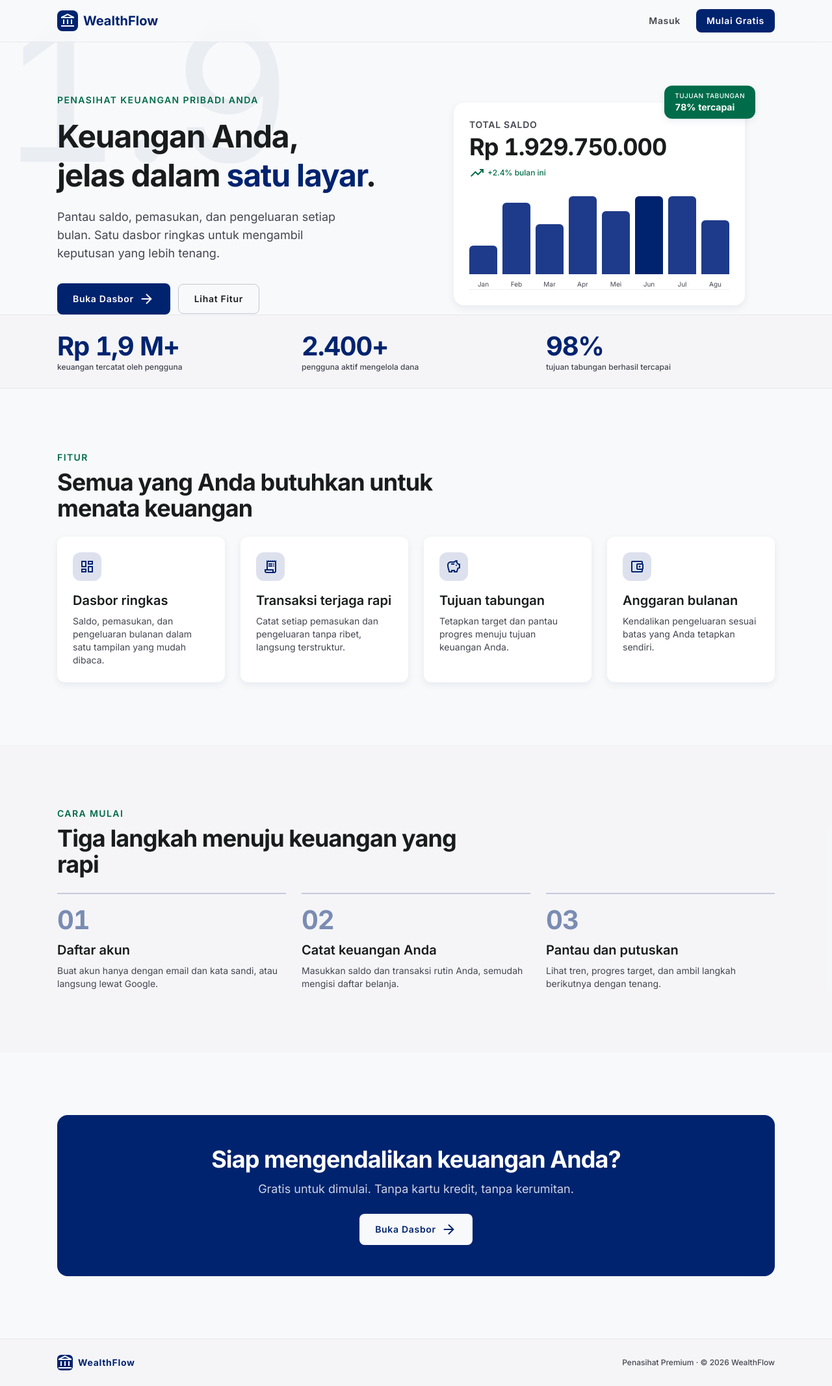
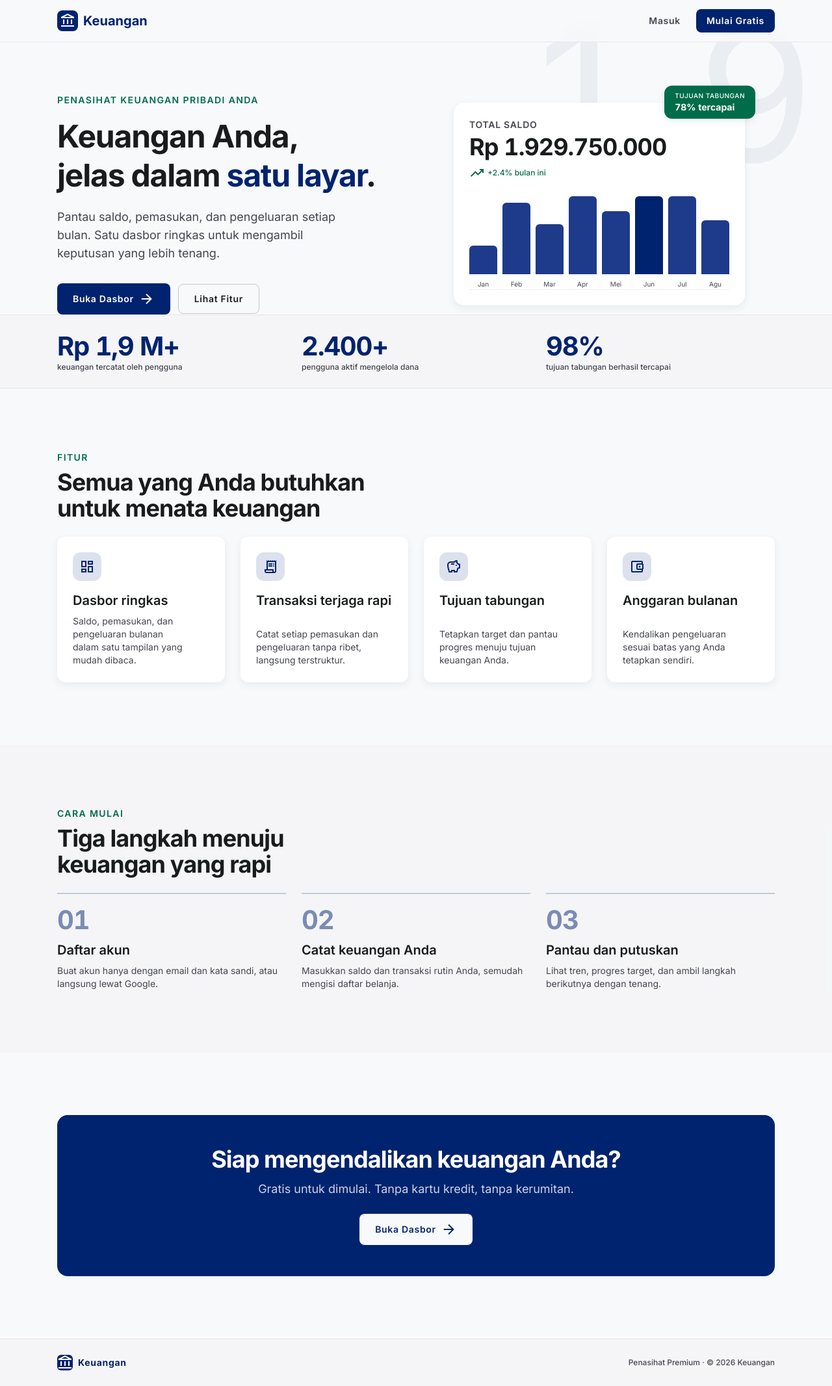
Before and after one commit to rafie26/keuangan, a Next.js app: page / in a window 1280 px wide. Shown: the whole page at 65% size. Built offline with nearby package versions, Linux system fonts and the light colour scheme.

Commit message:
Perubahan nama aplikasi

```diff
--- a/src/app/layout.tsx
+++ b/src/app/layout.tsx
@@ -8,13 +8,13 @@ const inter = Inter({
 });
 
 export const metadata: Metadata = {
-  title: "WealthFlow - Penasihat Keuangan Premium",
+  title: "Keuangan - Penasihat Keuangan Premium",
   description: "Smart Finance & Savings Tracker",
 };
 
 export default function RootLayout({ children }: LayoutProps<"/">) {
   return (
-    <html lang="id" className={`${inter.variable} h-full antialiased`}>
+    <html lang="id" className={`${inter.variable} h-full scroll-smooth antialiased`}>
       <body className="flex min-h-full flex-col">
         {/* eslint-disable-next-line @next/next/no-page-custom-font */}
         <link
--- a/src/app/login/page.tsx
+++ b/src/app/login/page.tsx
@@ -87,7 +87,7 @@ function LoginForm() {
       <div className="w-full max-w-md">
         <div className="mb-unit-lg text-center">
           <h1 className="text-headline-lg font-headline-lg font-bold text-primary">
-            WealthFlow
+            Keuangan
           </h1>
           <p className="text-label-sm font-label-sm text-on-surface-variant">
             {mode === "login"
--- a/src/app/page.tsx
+++ b/src/app/page.tsx
@@ -64,7 +64,7 @@ export default function LandingPage() {
               <Icon icon="account_balance" className="text-base" />
             </span>
             <span className="text-headline-sm font-headline-sm font-bold text-primary">
-              WealthFlow
+              Keuangan
             </span>
           </a>
           <div className="flex items-center gap-3">
@@ -85,8 +85,8 @@ export default function LandingPage() {
       </nav>
 
       <section className="relative overflow-hidden pt-28 md:pt-36">
-        <div className="pointer-events-none absolute inset-0 select-none opacity-[0.05]">
-          <p className="font-tabular text-[18rem] leading-none text-primary">
+        <div className="pointer-events-none absolute inset-0 flex select-none justify-end opacity-[0.05]">
+          <p className="mr-6 font-tabular text-[13rem] leading-none text-primary md:text-[18rem]">
             1.9
           </p>
         </div>
@@ -95,13 +95,13 @@ export default function LandingPage() {
             <p className="mb-4 text-label-md font-label-md uppercase tracking-widest text-secondary">
               Penasihat keuangan pribadi Anda
             </p>
-            <h1 className="text-4xl font-bold leading-tight tracking-tight text-on-surface md:text-5xl">
+            <h1 className="text-balance text-4xl font-bold leading-tight tracking-tight text-on-surface md:text-5xl">
               Keuangan Anda,
               <br />
               jelas dalam{" "}
               <span className="text-primary">satu layar</span>.
             </h1>
-            <p className="mt-5 max-w-md text-body-lg font-body-lg text-on-surface-variant">
+            <p className="mt-5 max-w-md text-pretty text-body-lg font-body-lg text-on-surface-variant">
               Pantau saldo, pemasukan, dan pengeluaran setiap bulan. Satu
               dasbor ringkas untuk mengambil keputusan yang lebih tenang.
             </p>
@@ -199,15 +199,15 @@ export default function LandingPage() {
           <p className="mb-2 text-label-md font-label-md uppercase tracking-widest text-secondary">
             Fitur
           </p>
-          <h2 className="text-3xl font-bold tracking-tight text-on-surface md:text-4xl">
-            Semua yang Anda butuhkan untuk menata keuangan
-          </h2>
+            <h2 className="text-balance text-3xl font-bold tracking-tight text-on-surface md:text-4xl">
+              Semua yang Anda butuhkan untuk menata keuangan
+            </h2>
         </div>
         <div className="grid grid-cols-1 gap-gutter md:grid-cols-2 lg:grid-cols-4">
           {features.map((feature) => (
             <div
               key={feature.title}
-              className="group rounded-xl bg-surface-container-lowest p-unit-lg card-shadow transition-transform duration-300 hover:-translate-y-1"
+              className="group flex h-full flex-col rounded-xl bg-surface-container-lowest p-unit-lg card-shadow transition-transform duration-300 hover:-translate-y-1"
             >
               <span className="mb-unit-md inline-flex h-11 w-11 items-center justify-center rounded-xl bg-primary-container/15 text-primary transition-colors group-hover:bg-primary group-hover:text-on-primary">
                 <Icon icon={feature.icon} className="text-xl" />
@@ -215,7 +215,7 @@ export default function LandingPage() {
               <h3 className="mb-2 text-headline-sm font-headline-sm text-on-surface">
                 {feature.title}
               </h3>
-              <p className="text-body-sm font-body-sm text-on-surface-variant">
+              <p className="mt-auto text-pretty text-body-sm font-body-sm text-on-surface-variant">
                 {feature.desc}
               </p>
             </div>
@@ -229,7 +229,7 @@ export default function LandingPage() {
             <p className="mb-2 text-label-md font-label-md uppercase tracking-widest text-secondary">
               Cara mulai
             </p>
-            <h2 className="text-3xl font-bold tracking-tight text-on-surface md:text-4xl">
+            <h2 className="text-balance text-3xl font-bold tracking-tight text-on-surface md:text-4xl">
               Tiga langkah menuju keuangan yang rapi
             </h2>
           </div>
@@ -257,7 +257,7 @@ export default function LandingPage() {
       <section className="mx-auto w-full max-w-6xl px-margin-mobile py-unit-xl md:px-6 md:py-[96px]">
         <div className="rounded-2xl bg-primary p-unit-lg md:p-unit-xl">
           <div className="mx-auto max-w-2xl text-center">
-            <h2 className="text-3xl font-bold tracking-tight text-on-primary md:text-4xl">
+            <h2 className="text-balance text-3xl font-bold tracking-tight text-on-primary md:text-4xl">
               Siap mengendalikan keuangan Anda?
             </h2>
             <p className="mt-3 text-body-lg font-body-lg text-on-primary/80">
@@ -282,11 +282,11 @@ export default function LandingPage() {
             <Icon icon="account_balance" className="text-sm" />
           </span>
           <span className="text-label-md font-label-md font-bold text-primary">
-            WealthFlow
+            Keuangan
           </span>
         </div>
         <p className="text-label-sm font-label-sm text-on-surface-variant">
-          Penasihat Premium &middot; &copy; 2026 WealthFlow
+          Penasihat Premium &middot; &copy; 2026 Keuangan
         </p>
       </div>
     </footer>
--- a/src/components/Sidebar.tsx
+++ b/src/components/Sidebar.tsx
@@ -12,7 +12,7 @@ export default function Sidebar() {
     <nav className="fixed left-0 top-0 z-50 hidden h-screen w-64 flex-col bg-surface px-unit-md py-unit-lg shadow-[4px_0_12px_rgba(30,58,138,0.08)] md:flex">
       <div className="mb-unit-xl px-unit-sm">
         <h1 className="text-headline-md font-headline-md font-bold text-primary">
-          WealthFlow
+          Keuangan
         </h1>
         <p className="text-label-sm font-label-sm text-on-surface-variant">
           Penasihat Premium
```
